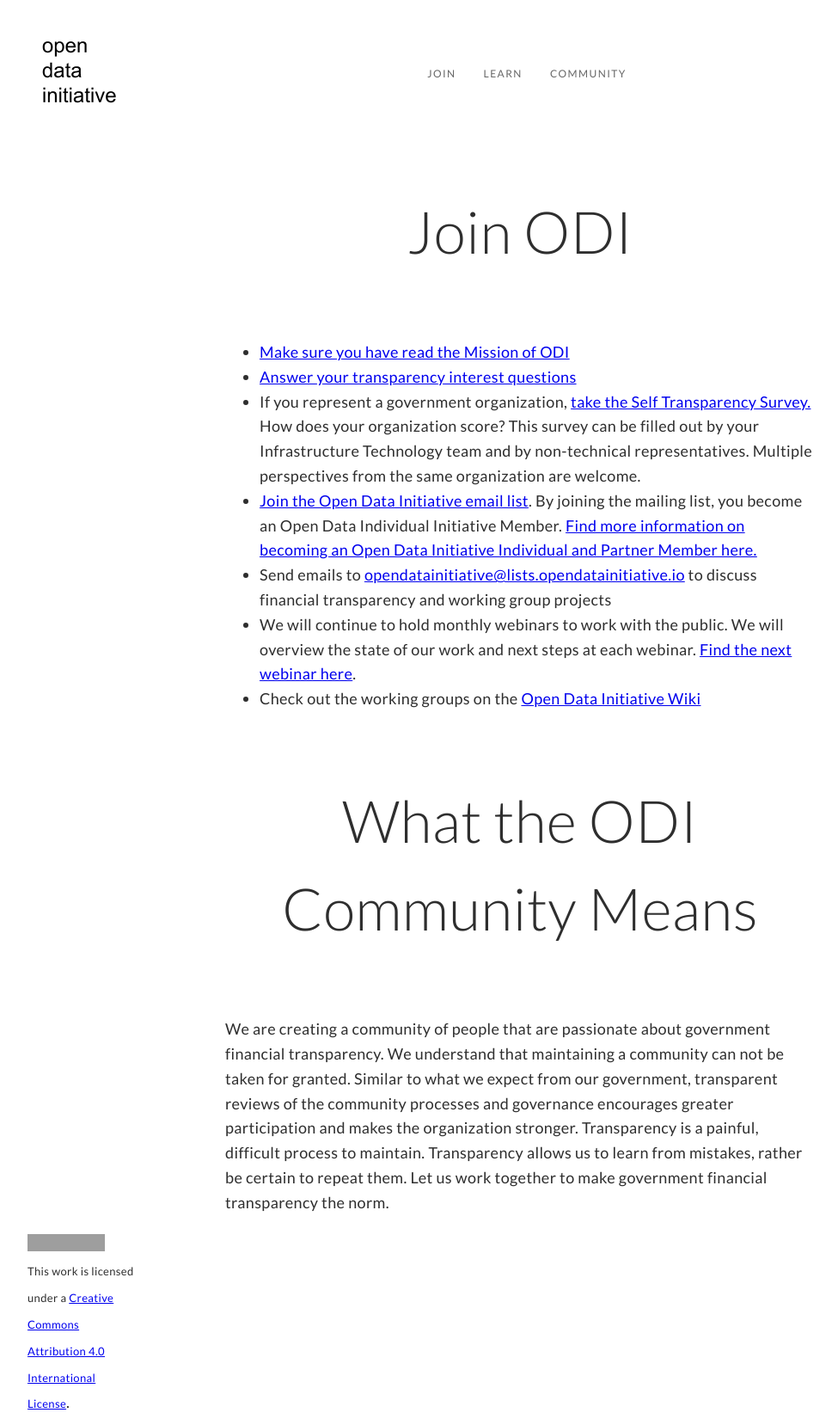
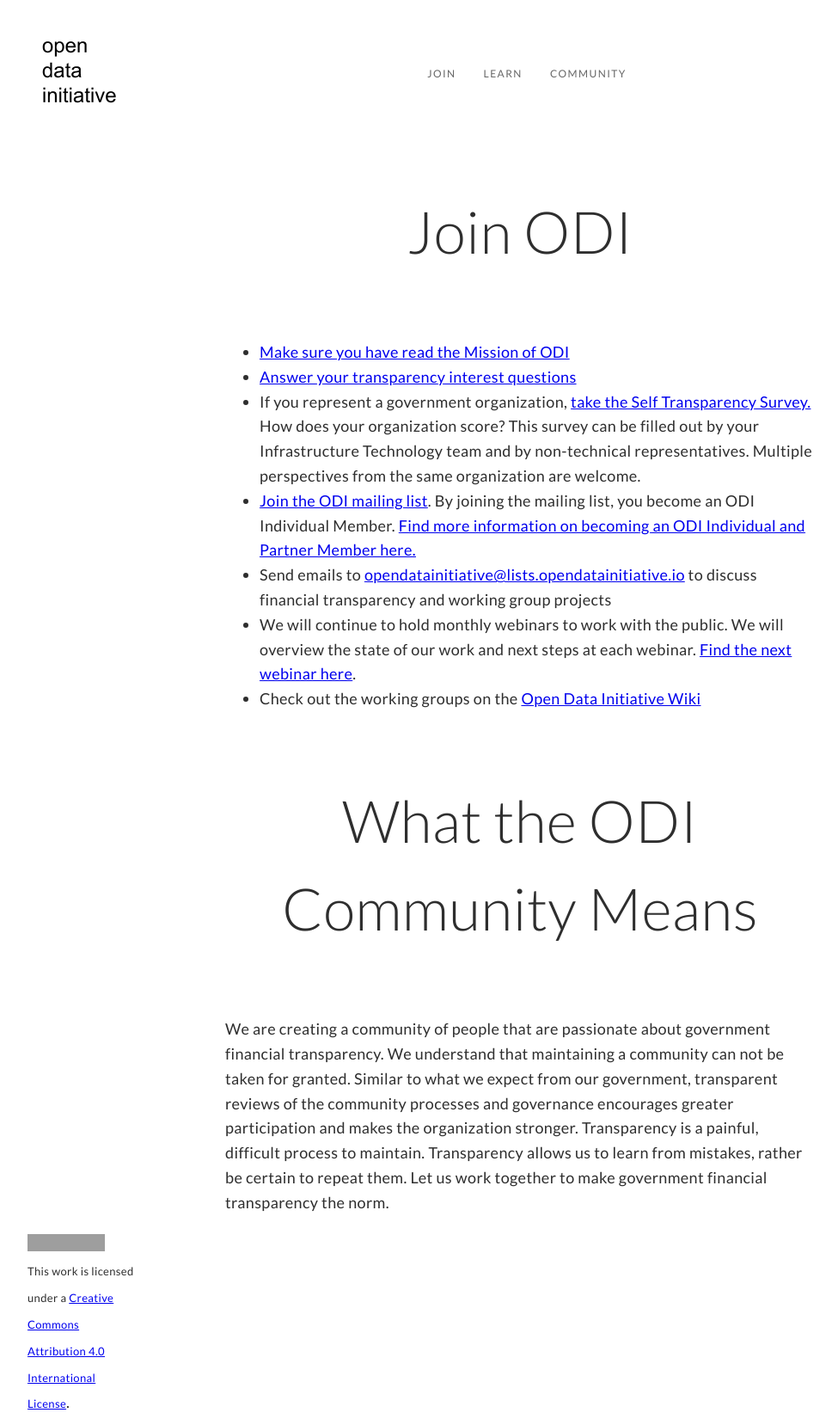
Before and after one commit to opendatainitiative/opendatainitiative.github.io, a Jekyll site: the page built from join.md, in a window 1280 px wide. Shown: the whole page at 86% size, without its empty margins (35-1010 px from the left). Built offline with Jekyll 4.4.1, drawn with Linux system fonts in a browser that asks for light colours; grey boxes are pictures that could not be loaded.

Commit message:
a bit more text clean up on join.md

```diff
--- a/join.md
+++ b/join.md
@@ -8,7 +8,7 @@ title: Join
 * [Make sure you have read the Mission of ODI]({{ site.baseurl }}/learn)
 * [Answer your transparency interest questions](https://www.surveymonkey.com/r/L9HS2S8)
 * If you represent a government organization, [take the Self Transparency Survey.](https://www.surveymonkey.com/r/LSJSQLK) How does your organization score? This survey can be filled out by your Infrastructure Technology team and by non-technical representatives. Multiple perspectives from the same organization are welcome.
-* [Join the Open Data Initiative email list](https://lists.opendatainitiative.io/mailman/listinfo/opendatainitiative). By joining the mailing list, you become an Open Data Individual Initiative Member. [Find more information on becoming an Open Data Initiative Individual and Partner Member here.]({{ site.baseurl }}/participate#membership)
+* [Join the ODI mailing list](https://lists.opendatainitiative.io/mailman/listinfo/opendatainitiative). By joining the mailing list, you become an ODI Individual Member. [Find more information on becoming an ODI Individual and Partner Member here.]({{ site.baseurl }}/participate#membership)
 * Send emails to [opendatainitiative@lists.opendatainitiative.io](mailto:opendatainitiative@lists.opendatainitiative.io) to discuss financial transparency and working group projects
 * We will continue to hold monthly webinars to work with the public. We will overview the state of our work and next steps at each webinar. [Find the next webinar here]({{ site.baseurl }}/events).
 * Check out the working groups on the [Open Data Initiative Wiki](http://wiki.opendatainitiative.io/)
```
